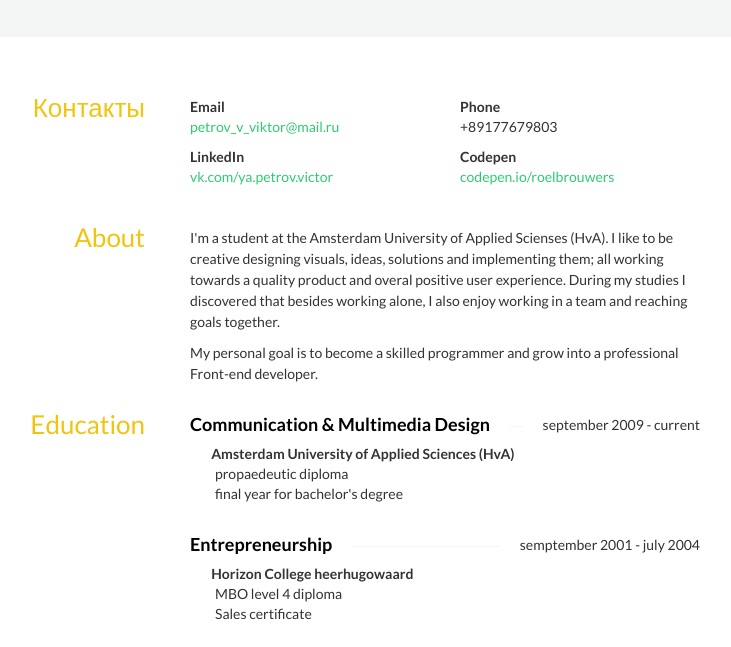
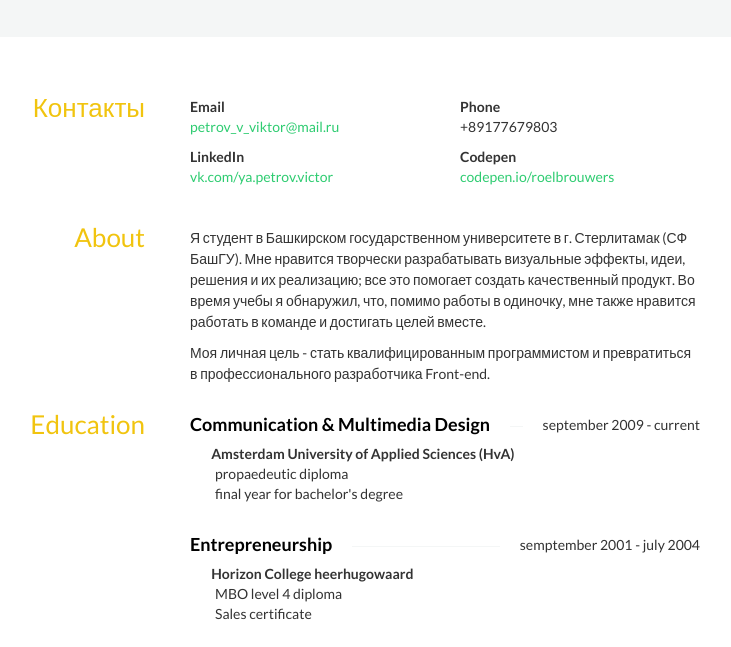
Before and after one commit to viktorianen/petrov_victor.github.io, a plain HTML site: page index.html in a window 1280 px wide. Shown: the part 149-796 px from the top of the page, without its empty margins (285-1016 px from the left). Drawn offline with nearby package versions, Linux system fonts and the light colour scheme; some icons are missing.

Commit message:
Update index.html

```diff
--- a/index.html
+++ b/index.html
@@ -79,10 +79,10 @@
 
         <div class="col-sm-9">
           <p>
-            I'm a student at the Amsterdam University of Applied Scienses (HvA). I like to be creative designing visuals, ideas, solutions and implementing them; all working towards a quality product and overal positive user experience. During my studies I discovered that besides working alone, I also enjoy working in a team and reaching goals together.
+            Я студент в Башкирском государственном университете в г. Стерлитамак (СФ БашГУ). Мне нравится творчески разрабатывать визуальные эффекты, идеи, решения и их реализацию; все это помогает создать качественный продукт. Во время учебы я обнаружил, что, помимо работы в одиночку, мне также нравится работать в команде и достигать целей вместе.
           </p>
           <p>
-           My personal goal is to become a skilled programmer and grow into a professional Front-end developer.
+           Моя личная цель - стать квалифицированным программистом и превратиться в профессионального разработчика Front-end.
           </p>
         </div>
 
```
